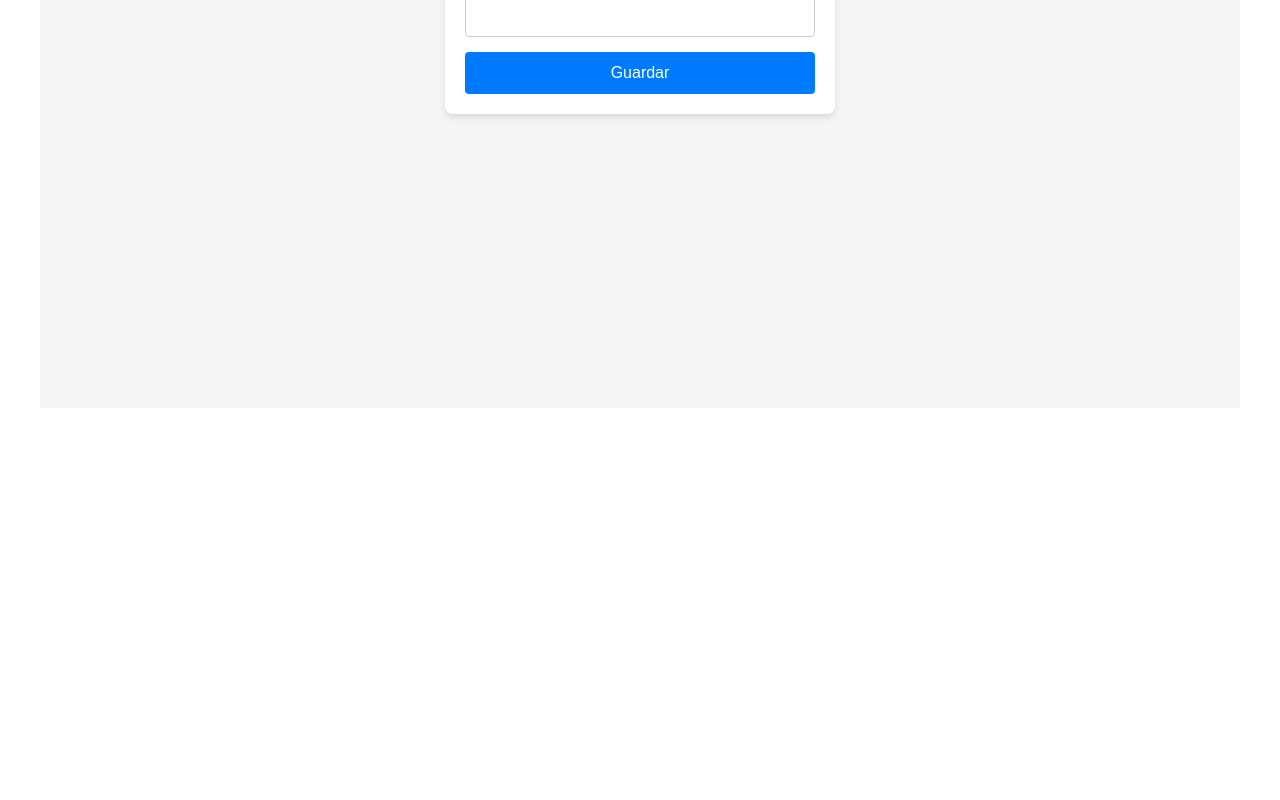
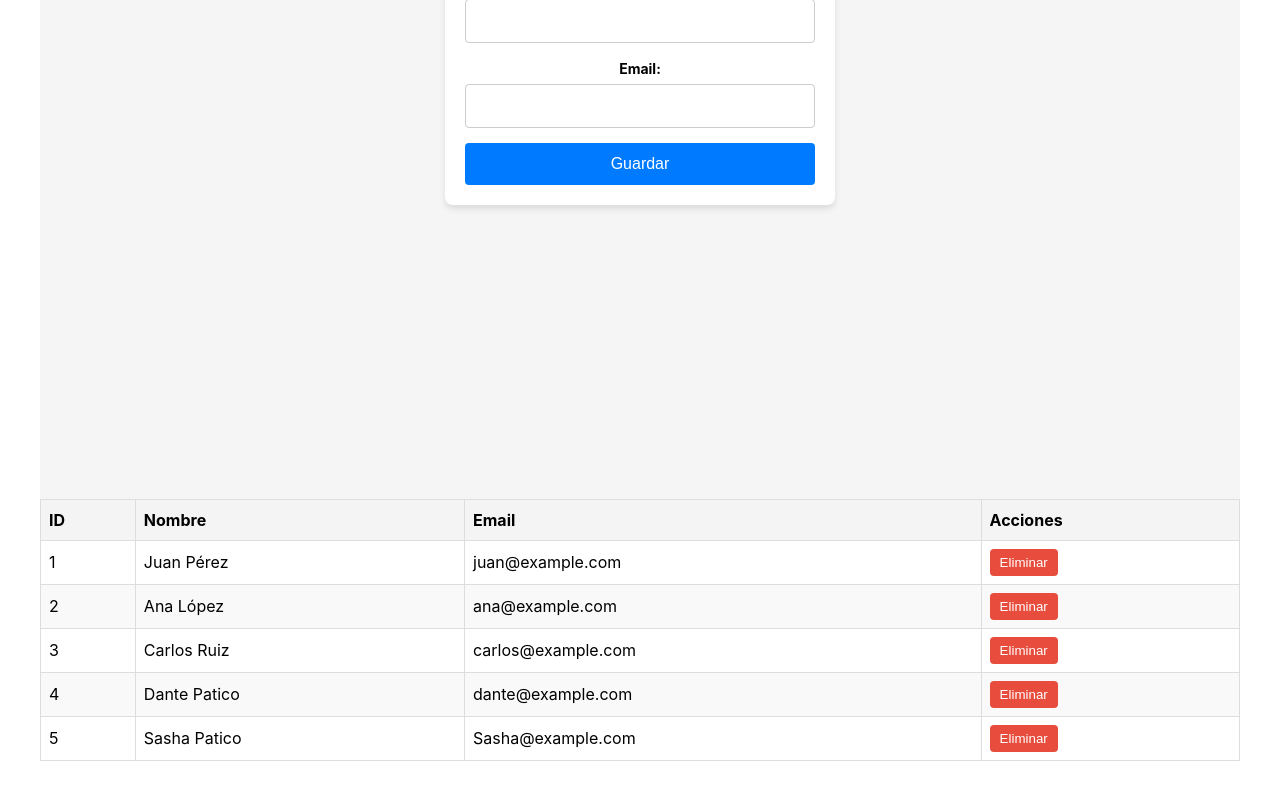
Before and after one commit to LizethPatino/react-redux-crud, a React (Vite) app: page / in a window 1280 px wide. Shown: the part 472-1272 px from the top of the page. Before the commit the page ends 920 px from the top, so only its background shows below. Built offline with nearby package versions, Linux system fonts and the light colour scheme.

Commit message:
creacion crudPage, adicion eliminar usuario

```diff
--- a/src/App.tsx
+++ b/src/App.tsx
@@ -1,15 +1,12 @@
 import './App.css'
-import Form from "./components/Form";
-
+import CrudPage from './pages/CrudPage';
 
 function App() {
 
   return (
-    <>
       <div>
-        <Form></Form>
+       <CrudPage></CrudPage>
       </div>
-    </>
   )
 }
 
--- /dev/null
+++ b/src/components/Table/Table.module.css
@@ -0,0 +1,37 @@
+.tableContainer {
+    width: 100%;
+    overflow-x: auto;
+  }
+
+  .table {
+    width: 100%;
+    border-collapse: collapse;
+  }
+
+  th, td {
+    border: 1px solid #ddd;
+    padding: 8px;
+    text-align: left;
+  }
+
+  th {
+    background-color: #f4f4f4;
+    font-weight: bold;
+  }
+
+  tr:nth-child(even) {
+    background-color: #f9f9f9;
+  }
+
+  .deleteButton {
+    background-color: #e74c3c;
+    color: white;
+    border: none;
+    padding: 6px 10px;
+    cursor: pointer;
+    border-radius: 4px;
+  }
+
+  .deleteButton:hover {
+    background-color: #c0392b;
+  }
--- /dev/null
+++ b/src/components/Table/Table.tsx
@@ -0,0 +1,41 @@
+import styles from "./Table.module.css";
+
+interface User {
+  id: number;
+  name: string;
+  email: string;
+}
+
+interface TableProps {
+  data: User[];
+  onDelete: (id: number) => void;
+}
+
+const Table = ({ data, onDelete }: TableProps) => {
+  return (
+    <div className={styles.tableContainer}>
+      <table className={styles.table}>
+        <thead>
+          <tr>
+            <th>ID</th>
+            <th>Nombre</th>
+            <th>Email</th>
+            <th>Acciones</th>
+          </tr>
+        </thead>
+        <tbody>
+          {data.map((row) => (
+            <tr key={row.id}>
+              <td>{row.id}</td>
+              <td>{row.name}</td>
+              <td>{row.email}</td>
+              <td><button className={styles.deleteButton} onClick={()=>onDelete(row.id)}>Eliminar</button></td>
+            </tr>
+          ))}
+        </tbody>
+      </table>
+    </div>
+  );
+};
+
+export default Table;
--- /dev/null
+++ b/src/components/Table/index.ts
@@ -0,0 +1 @@
+export { default } from "./Table";
--- /dev/null
+++ b/src/pages/CrudPage.tsx
@@ -0,0 +1,33 @@
+import { useState } from "react";
+import Form from "../components/Form";
+import Table from "../components/Table";
+
+interface User {
+    id: number;
+    name: string;
+    email: string;
+  }
+
+const CrudPage = () =>{
+    const [users, setUsers]= useState<User[]>([
+        { id: 1, name: "Juan Pérez", email: "juan@example.com" },
+        { id: 2, name: "Ana López", email: "ana@example.com" },
+        { id: 3, name: "Carlos Ruiz", email: "carlos@example.com" },
+        { id: 4, name: "Dante Patico", email: "dante@example.com" },
+        { id: 5, name: "Sasha Patico", email: "Sasha@example.com" },
+      ]);
+
+    const handleDeleteUser = (userId: number) => {
+        setUsers(users.filter( user => user.id !==userId));
+    }
+
+    return (
+        <div>
+            <h1>CRUD de usuarios</h1>
+             <Form></Form>
+             <Table data={users} onDelete={handleDeleteUser}></Table>
+        </div>
+    );
+}
+
+export default CrudPage;
```
